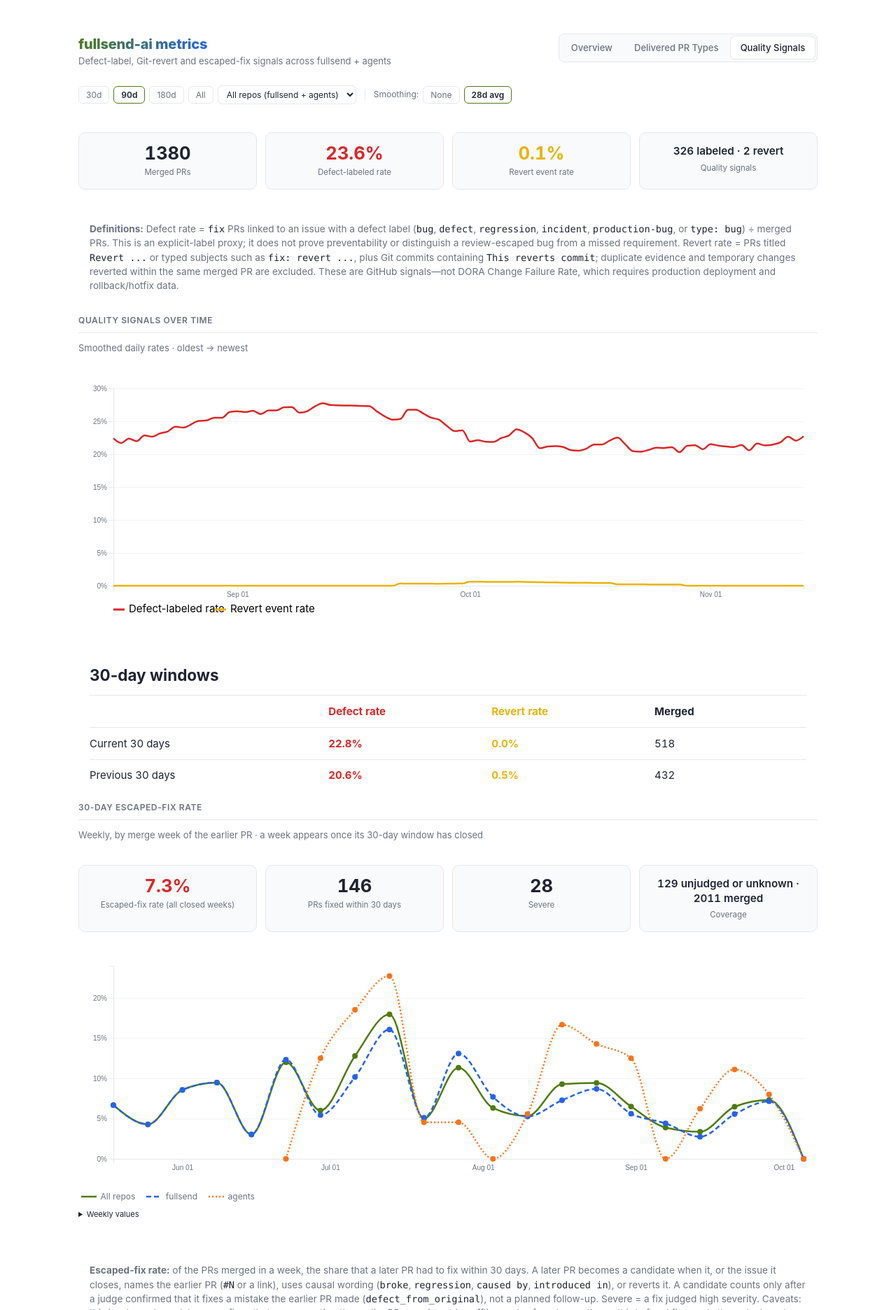
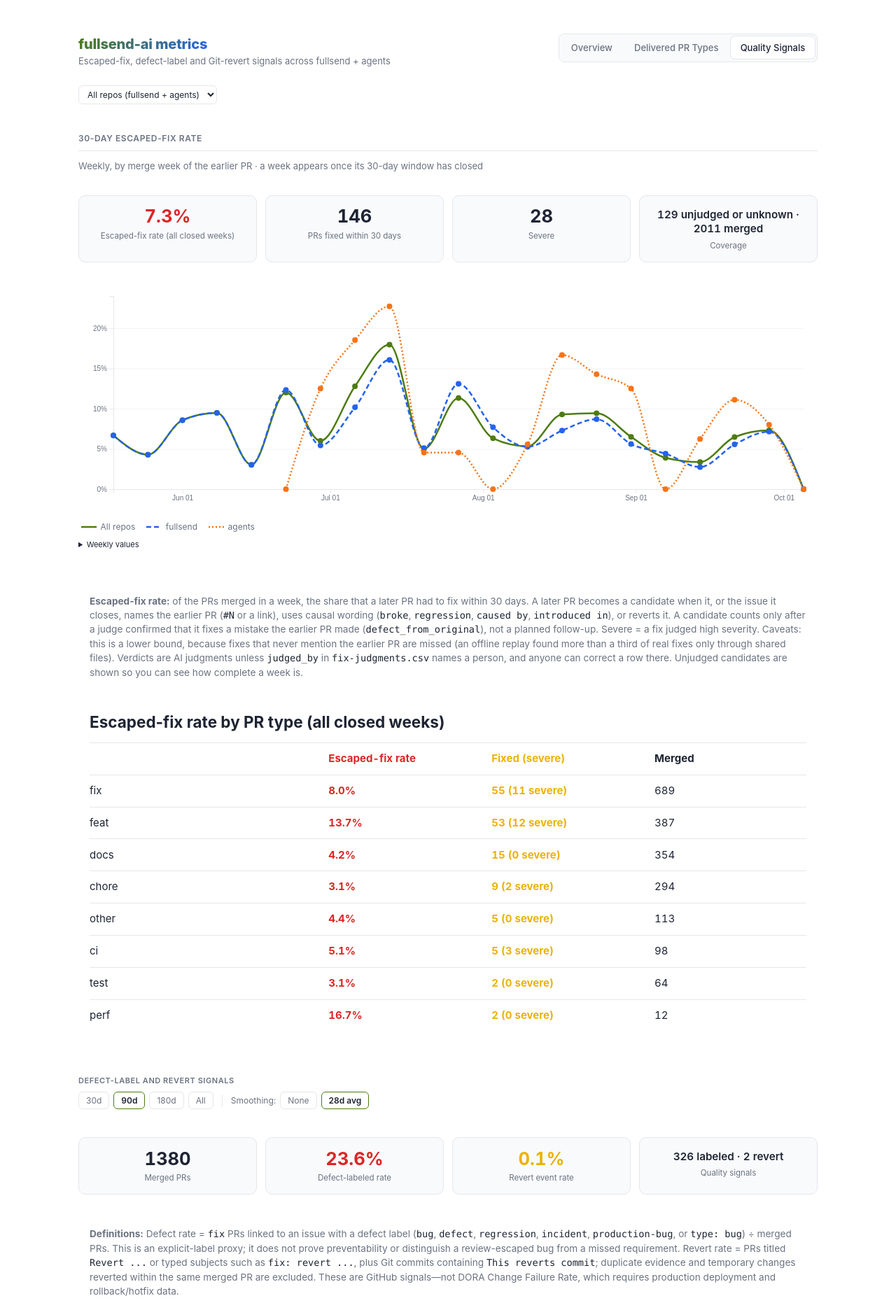
Before and after one commit to fullsend-ai/metrics, a plain HTML site: page docs/quality.html in a window 1280 px wide. Shown: the top 1872 px of the page at 70% size. Drawn offline with nearby package versions, Linux system fonts and the light colour scheme.

Commit message:
feat(dashboard): show the escaped-fix rate first on Quality Signals
The 30-day escaped-fix rate is the main quality signal on this tab, but
it sat below the defect-label and revert sections. Move its three blocks
(chart with stats, definition, rate by PR type) to the top, directly
under the repo filter.

The control bar is split to match: the repo filter stays at the top
because both halves use it, and the range and smoothing buttons move
down with the defect and revert sections, the only ones they affect.
That half gets a "Defect-label and revert signals" heading. The page
subtitle, README and docs/design.md list the escaped-fix rate first.

No change to quality.js or to any data.

Signed-off-by: Adam Scerra <ascerra@redhat.com>
Co-Authored-By: Claude Opus 5.5 <noreply@anthropic.com>

```diff
--- a/docs/quality.html
+++ b/docs/quality.html
@@ -11,7 +11,7 @@
   <header class="page-header">
     <div>
       <h1>fullsend-ai metrics</h1>
-      <p class="subtitle">Defect-label, Git-revert and escaped-fix signals across fullsend + agents</p>
+      <p class="subtitle">Escaped-fix, defect-label and Git-revert signals across fullsend + agents</p>
     </div>
     <nav class="page-tabs" aria-label="Dashboard sections">
       <a href="index.html">Overview</a>
@@ -21,15 +21,37 @@
   </header>
 
   <div class="controls" id="controls">
-    <button class="range-btn" data-days="30">30d</button>
-    <button class="range-btn active" data-days="90">90d</button>
-    <button class="range-btn" data-days="180">180d</button>
-    <button class="range-btn" data-days="0">All</button>
     <select id="repo-filter">
       <option value="__all__">All repos (fullsend + agents)</option>
       <option value="fullsend">fullsend</option>
       <option value="agents">agents</option>
     </select>
+  </div>
+
+  <div class="chart-section chart-tall">
+    <h2>30-day escaped-fix rate</h2>
+    <p class="subtitle">Weekly, by merge week of the earlier PR · a week appears once its 30-day window has closed</p>
+    <div class="stat-hero" id="escaped-hero"></div>
+    <div id="chart-escaped"><p class="subtitle" role="status">Loading escaped-fix data…</p></div>
+  </div>
+
+  <div class="quality-definition card">
+    <strong>Escaped-fix rate:</strong> of the PRs merged in a week, the share that a later PR had to fix within 30 days. A later PR becomes a candidate when it, or the issue it closes, names the earlier PR (<code>#N</code> or a link), uses causal wording (<code>broke</code>, <code>regression</code>, <code>caused by</code>, <code>introduced in</code>), or reverts it. A candidate counts only after a judge confirmed that it fixes a mistake the earlier PR made (<code>defect_from_original</code>), not a planned follow-up. Severe = a fix judged high severity. Caveats: this is a lower bound, because fixes that never mention the earlier PR are missed (an offline replay found more than a third of real fixes only through shared files). Verdicts are AI judgments unless <code>judged_by</code> in <code>fix-judgments.csv</code> names a person, and anyone can correct a row there. Unjudged candidates are shown so you can see how complete a week is.
+  </div>
+
+  <div class="quality-breakdown card">
+    <h2>Escaped-fix rate by PR type (all closed weeks)</h2>
+    <div class="quality-row"><span></span><strong>Escaped-fix rate</strong><strong>Fixed (severe)</strong><strong>Merged</strong></div>
+    <div id="escaped-types"></div>
+  </div>
+
+  <h2 class="section-label quality-group">Defect-label and revert signals</h2>
+
+  <div class="controls">
+    <button class="range-btn" data-days="30">30d</button>
+    <button class="range-btn active" data-days="90">90d</button>
+    <button class="range-btn" data-days="180">180d</button>
+    <button class="range-btn" data-days="0">All</button>
     <span class="controls-sep"></span>
     <span class="toggle-label">Smoothing:</span>
     <button class="smooth-btn" data-days="0">None</button>
@@ -54,23 +76,6 @@
     <div id="breakdown"></div>
   </div>
 
-  <div class="chart-section chart-tall">
-    <h2>30-day escaped-fix rate</h2>
-    <p class="subtitle">Weekly, by merge week of the earlier PR · a week appears once its 30-day window has closed</p>
-    <div class="stat-hero" id="escaped-hero"></div>
-    <div id="chart-escaped"><p class="subtitle" role="status">Loading escaped-fix data…</p></div>
-  </div>
-
-  <div class="quality-definition card">
-    <strong>Escaped-fix rate:</strong> of the PRs merged in a week, the share that a later PR had to fix within 30 days. A later PR becomes a candidate when it, or the issue it closes, names the earlier PR (<code>#N</code> or a link), uses causal wording (<code>broke</code>, <code>regression</code>, <code>caused by</code>, <code>introduced in</code>), or reverts it. A candidate counts only after a judge confirmed that it fixes a mistake the earlier PR made (<code>defect_from_original</code>), not a planned follow-up. Severe = a fix judged high severity. Caveats: this is a lower bound, because fixes that never mention the earlier PR are missed (an offline replay found more than a third of real fixes only through shared files). Verdicts are AI judgments unless <code>judged_by</code> in <code>fix-judgments.csv</code> names a person, and anyone can correct a row there. Unjudged candidates are shown so you can see how complete a week is.
-  </div>
-
-  <div class="quality-breakdown card">
-    <h2>Escaped-fix rate by PR type (all closed weeks)</h2>
-    <div class="quality-row"><span></span><strong>Escaped-fix rate</strong><strong>Fixed (severe)</strong><strong>Merged</strong></div>
-    <div id="escaped-types"></div>
-  </div>
-
   <div class="tooltip" id="tooltip"></div>
   <script src="quality.js"></script>
 </body>
--- a/docs/style.css
+++ b/docs/style.css
@@ -91,6 +91,11 @@ body.page-quality {
 
 .quality-breakdown h2 {
   margin-bottom: 0.75rem;
+}
+
+/* Heading of the second group on the Quality Signals page, below the escaped-fix sections. */
+.quality-group {
+  margin-top: 3rem;
 }
 
 .quality-row {
```
Also changed, not shown: 2 other files.
